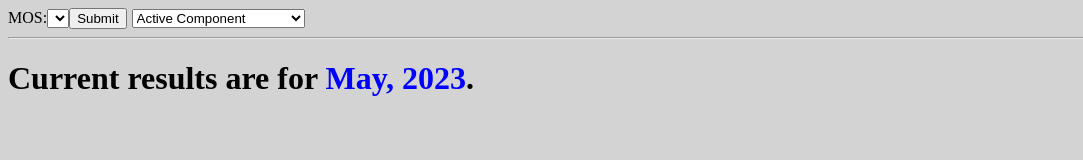
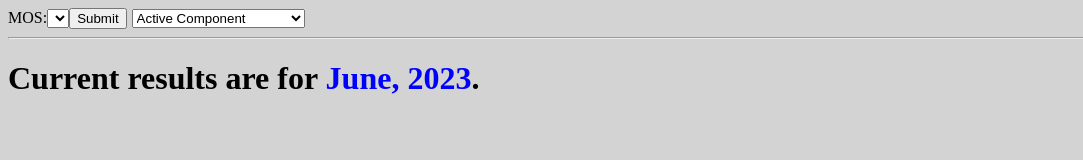
Before and after one commit to jterwilliger30/pointcutoff.com, a React (Create React App) app: page / in a window 1280 px wide. Shown: the top 160 px of the page, without its empty margins (0-1083 px from the left). Built offline with nearby package versions, Linux system fonts and the light colour scheme; no server answers.

Commit message:
June update

```diff
--- a/src/components/mos_form.js
+++ b/src/components/mos_form.js
@@ -59,7 +59,7 @@ function Create() {
             <option value="ac">Active Component</option>
             <option value="agr">National Guard / Reserve</option>
         </select> <hr />
-        <h1>Current results are for <span class="month">May, 2023</span>.</h1>
+        <h1>Current results are for <span class="month">June, 2023</span>.</h1>
         <p id="demo"></p>
 	<p id="footer">
 	<a href="https://github.com/jterwilliger30/pointcutoff.com">GitHub Repo</a>  <br />
```
